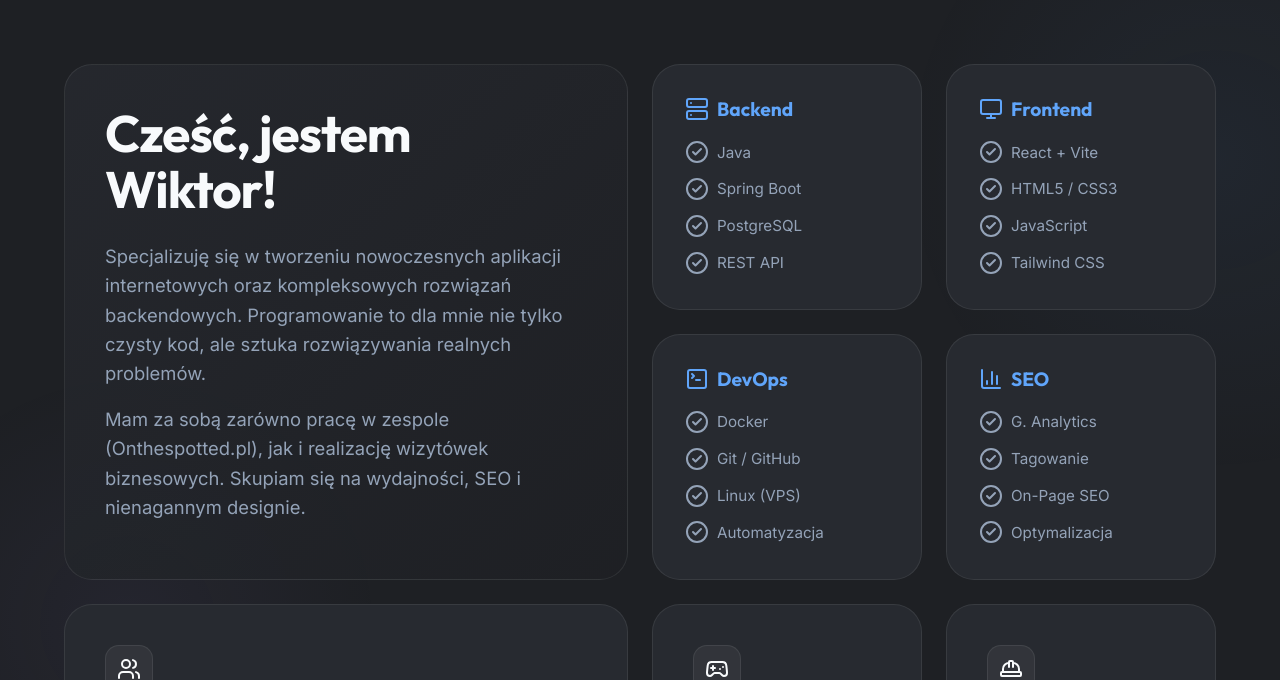
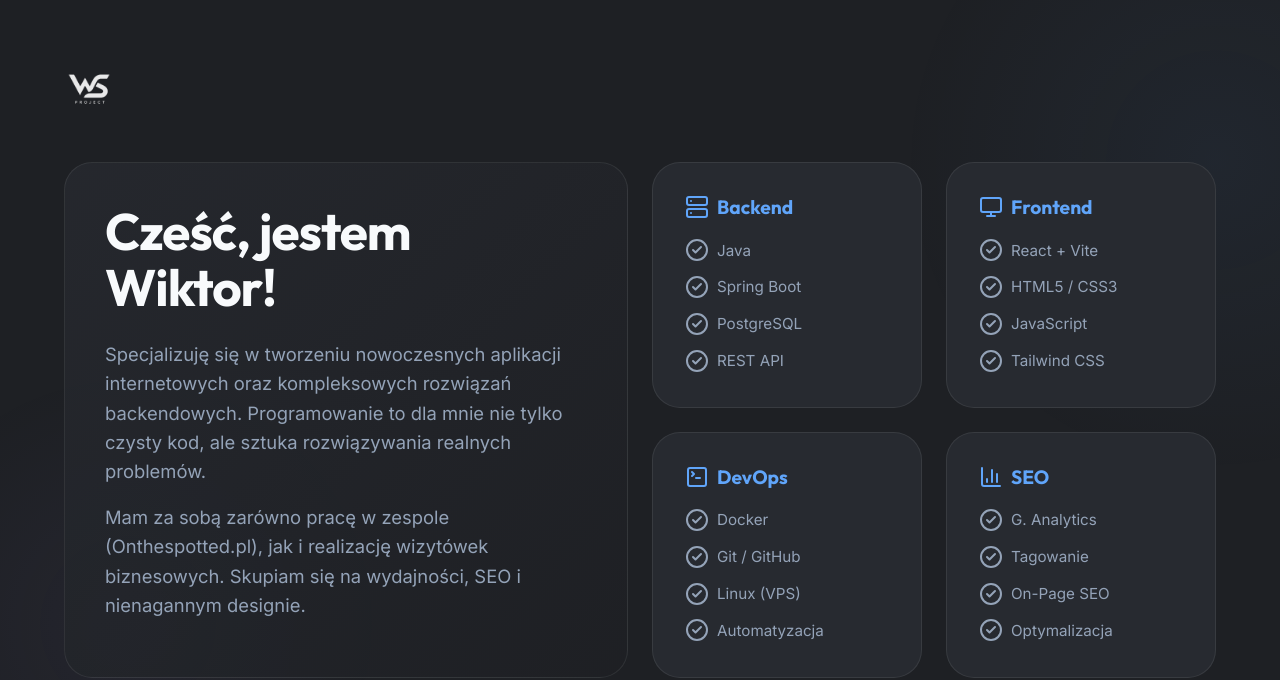
Before and after one commit to wiktorszelag/zagadki, a Spring Boot app: page / in a window 1280 px wide. Shown: the top 680 px of the page. Run offline with Spring Boot 4, Linux system fonts and the light colour scheme.

Commit message:
Dodanie logo na górę strony

```diff
--- a/src/main/resources/static/index.html
+++ b/src/main/resources/static/index.html
@@ -217,6 +217,11 @@
     </nav>
 
     <div class="container">
+        <!-- HEADER WITH LOGO -->
+        <header style="margin-bottom: 3rem; display: flex; align-items: center;">
+            <img src="assets/logo.png" alt="WS Project" style="height: 50px; filter: invert(1); mix-blend-mode: screen; opacity: 0.9;">
+        </header>
+
         <!-- THE BENTO GRID -->
         <div class="bento-grid">
 
```
Also changed, not shown: 2 other files.
